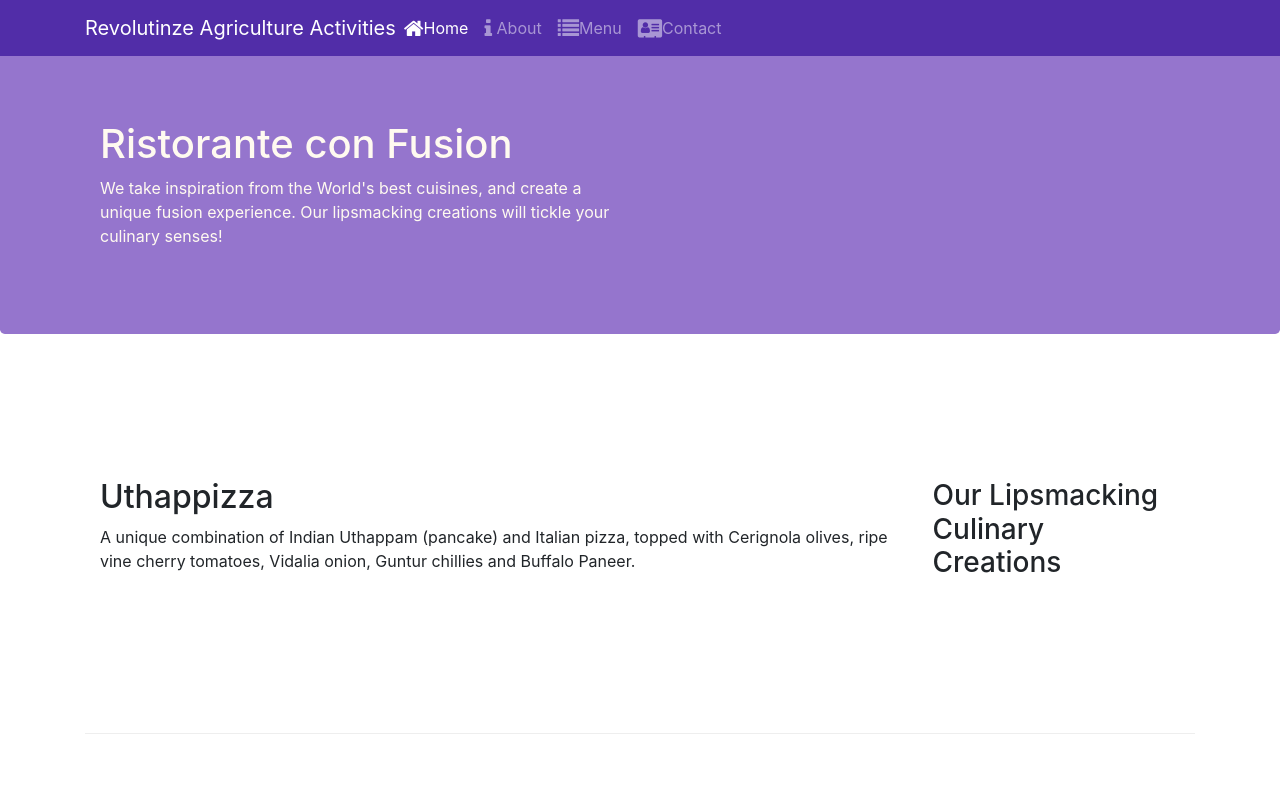
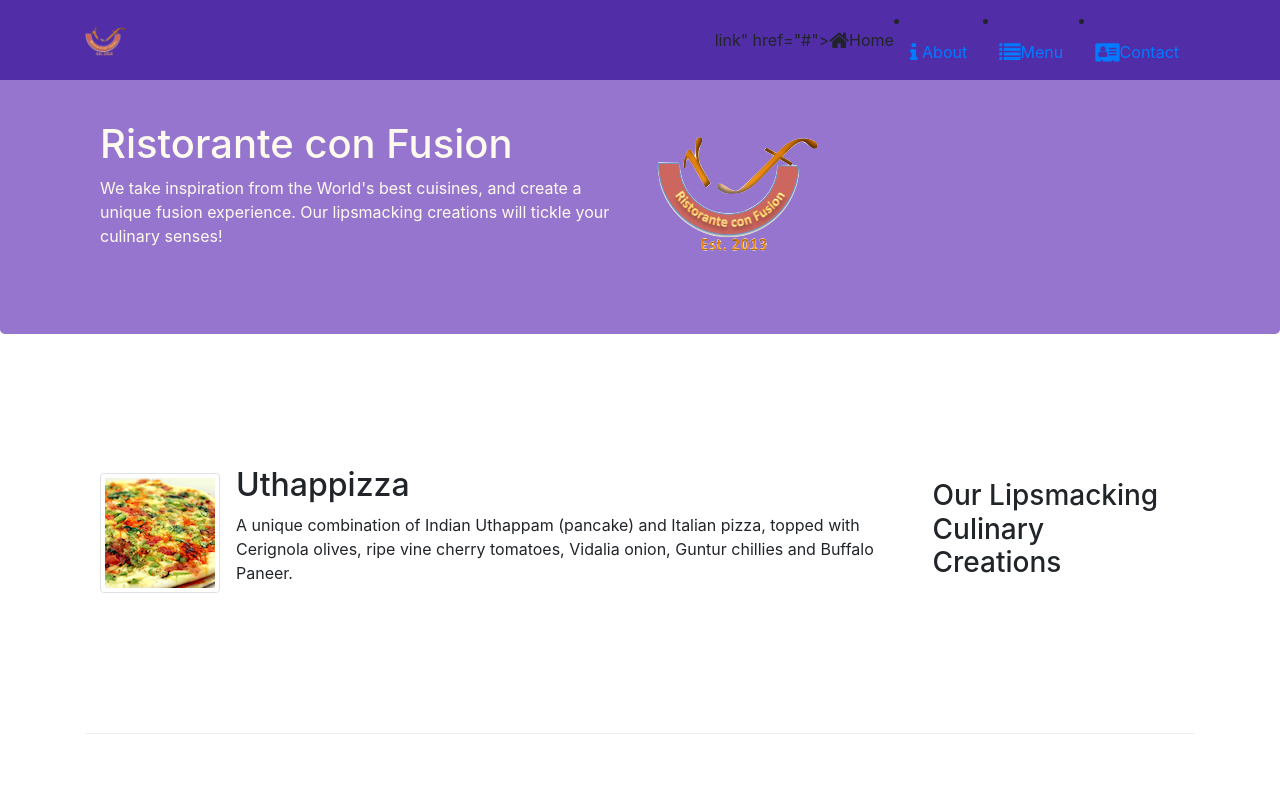
Before and after one commit to kuluruvineeth/Full-stack-web-dev-with-react-specialization, a website: page 1_Front_End_Web_UI_Frameworks_and_Tools_Bootstrap/week2_example/index.html in a window 1280 px wide. Shown: the top 800 px of the page. Drawn offline with nearby package versions, Linux system fonts and the light colour scheme.

Commit message:
media and images added

```diff
--- a/1_Front_End_Web_UI_Frameworks_and_Tools_Bootstrap/week2_example/index.html
+++ b/1_Front_End_Web_UI_Frameworks_and_Tools_Bootstrap/week2_example/index.html
@@ -21,10 +21,11 @@
         <button class="navbar-toggler" type="button" data-toggle="collapse" data-target="#Navbar">
           <span class="navbar-toggler-icon"></span>
         </button>
-        <a class="navbar-brand mr-auto" href="#">Revolutinze Agriculture Activities</a>
+        <a class="navbar-brand mr-auto" href="#"><img src="img/logo.png" height="30",width="41"></a>
         <div class="collapse navbar-collapse" id="Navbar">
           <ul class="navbar-nav mr-auto">
-            <li class="nav-item active"><a class="nav-link" href="#"><span class="fa fa-home fa-lg"></span>Home</a></li>
+            <li class="nav-item active"><a class="nav-<div class="col-12 col-sm">
+            </div>link" href="#"><span class="fa fa-home fa-lg"></span>Home</a></li>
             <li class="nav-item"><a class="nav-link" href="./aboutus.html"><span class="fa fa-info fa-lg"></span> About</a></li>
             <li class="nav-item"><a class="nav-link" href="#"><span class="fa fa-list fa-lg"></span>Menu</a></li>
             <li class="nav-item"><a class="nav-link" href="./contactus.html"><span class="fa fa-address-card fa-lg"></span>Contact</a></li>
@@ -41,7 +42,8 @@
                     <h1>Ristorante con Fusion</h1>
                     <p>We take inspiration from the World's best cuisines, and create a unique fusion experience. Our lipsmacking creations will tickle your culinary senses!</p>
                 </div>
-                <div class="col-12 col-sm">
+                <div class="col-12 col-sm align-self-center">
+                    <img src="img/logo.png" class="img-fluid">
                 </div>
             </div>
         </div>
@@ -53,8 +55,16 @@
                 <h3>Our Lipsmacking Culinary Creations</h3>
             </div>
             <div class="col col-sm order-sm-first col-md">
-                <h2>Uthappizza</h2>
-                <p>A unique combination of Indian Uthappam (pancake) and Italian pizza, topped with Cerignola olives, ripe vine cherry tomatoes, Vidalia onion, Guntur chillies and Buffalo Paneer.</p>
+                <div class="media">
+                    <img class="d-flex mr-3 img-thumbnail align-self-center" src="img/uthappizza.png" alt="uthappizza">
+                    <div class="media-body">
+                        <h2 class="mt-0">Uthappizza</h2>
+                        <p>A unique combination of Indian Uthappam (pancake) and Italian pizza, topped with Cerignola olives, ripe vine cherry tomatoes, Vidalia onion, Guntur chillies and Buffalo Paneer.</p>
+                    </div>
+
+
+                </div>
+
             </div>
     </div>
 
@@ -76,9 +86,15 @@
                 <h3>Meet our Culinary Specialists</h3>
             </div>
             <div class="col col-sm order-sm-first col-md">
-                <h2>Alberto Somayya</h2>
-                <h4>Executive Chef</h4>
-                <p>Award winning three-star Michelin chef with wide International experience having worked closely with whos-who in the culinary world, he specializes in creating mouthwatering Indo-Italian fusion experiences. </p>
+                <div class="media">
+                    <img class="d-flex mr-3 img-thumbnail align-self-center" src="img/alberto.png" alt="alberto">
+                    <div class="media-body">
+                        <h2>Alberto Somayya</h2>
+                        <h4>Executive Chef</h4>
+                        <p>Award winning three-star Michelin chef with wide International experience having worked closely with whos-who in the culinary world, he specializes in creating mouthwatering Indo-Italian fusion experiences. </p>
+                    </div>
+                </div>
+
             </div>
         </div>
     </div>
```
Also changed, not shown: 1_Front_End_Web_UI_Frameworks_and_Tools_Bootstrap/week2_example/aboutus.html (+5 -4 lines), 1_Front_End_Web_UI_Frameworks_and_Tools_Bootstrap/week2_example/contactus.html (+3 -2 lines), 1_Front_End_Web_UI_Frameworks_and_Tools_Bootstrap/week2_example/img/alberto.png (added), 1_Front_End_Web_UI_Frameworks_and_Tools_Bootstrap/week2_example/img/buffet.png (added), 1_Front_End_Web_UI_Frameworks_and_Tools_Bootstrap/week2_example/img/logo.png (added), 1_Front_End_Web_UI_Frameworks_and_Tools_Bootstrap/week2_example/img/uthappizza.png (added), 1 other file.
